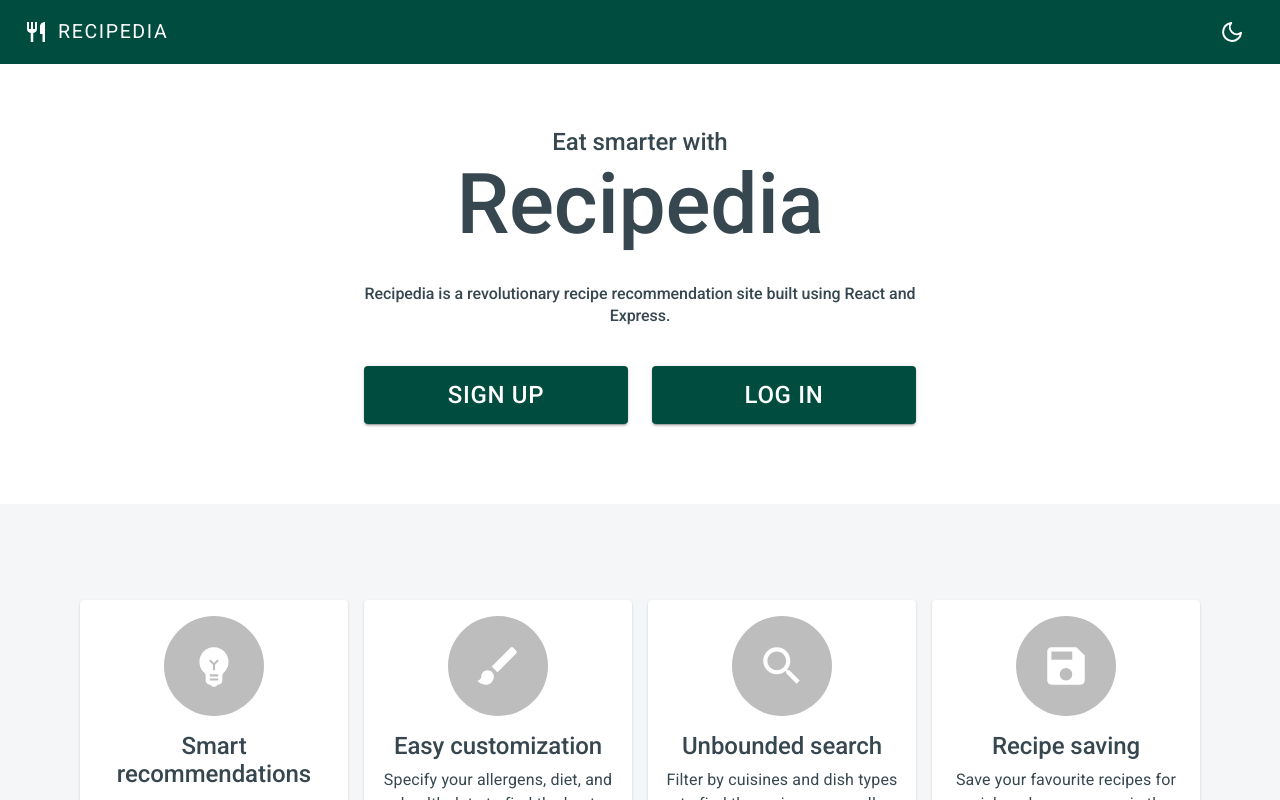
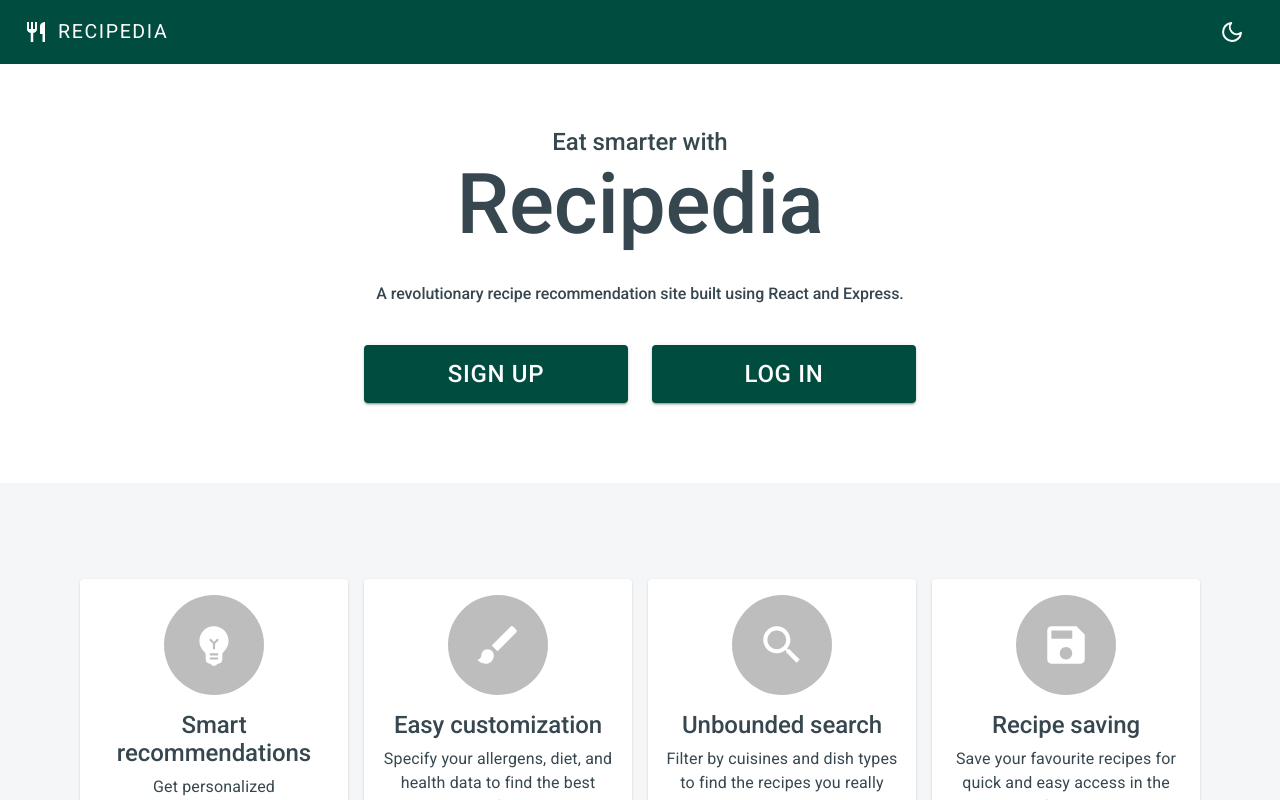
Before and after one commit to W8-Recipedia/Recipedia, a React (Create React App) app in the folder client/: page / in a window 1280 px wide. Built offline with nearby package versions, Linux system fonts and the light colour scheme.

Commit message:
Tidies up subtitle & style referencing

```diff
--- a/client/src/pages/landing/index.js
+++ b/client/src/pages/landing/index.js
@@ -15,7 +15,6 @@ import Card from "@material-ui/core/Card";
 import Container from "@material-ui/core/Container";
 import EmojiObjectsIcon from "@material-ui/icons/EmojiObjects";
 import Grid from "@material-ui/core/Grid";
-import Link from "@material-ui/core/Link";
 import Page from "src/components/theme/page";
 import RestaurantIcon from "@material-ui/icons/Restaurant";
 import { Link as RouterLink } from "react-router-dom";
@@ -56,6 +55,9 @@ const useStyles = makeStyles((theme) => ({
   avatar: {
     height: 100,
     width: 100,
+  },
+  cardIcons: {
+    fontSize: 50,
   },
   heroContent: {
     backgroundColor: theme.palette.background.paper,
@@ -131,8 +133,8 @@ const LandingView = ({ toggleDarkMode }) => {
                 color="textSecondary"
                 paragraph
               >
-                Recipedia is a revolutionary recipe recommendation site built
-                using React and Express.
+                A revolutionary recipe recommendation site built using React and
+                Express.
               </Typography>
             </Box>
             <Grid container spacing={3} justify="center">
@@ -172,7 +174,7 @@ const LandingView = ({ toggleDarkMode }) => {
                 <Box p={2}>
                   <Box display="flex" justifyContent="center" pb={2}>
                     <Avatar className={classes.avatar}>
-                      <EmojiObjectsIcon style={{ fontSize: 50 }} />
+                      <EmojiObjectsIcon className={classes.cardIcons} />
                     </Avatar>
                   </Box>
                   <Typography gutterBottom variant="h3" align="center">
@@ -191,7 +193,7 @@ const LandingView = ({ toggleDarkMode }) => {
                 <Box p={2}>
                   <Box display="flex" justifyContent="center" pb={2}>
                     <Avatar className={classes.avatar}>
-                      <BrushIcon style={{ fontSize: 50 }} />
+                      <BrushIcon className={classes.cardIcons} />
                     </Avatar>
                   </Box>
                   <Typography gutterBottom variant="h3" align="center">
@@ -209,7 +211,7 @@ const LandingView = ({ toggleDarkMode }) => {
                 <Box p={2}>
                   <Box display="flex" justifyContent="center" pb={2}>
                     <Avatar className={classes.avatar}>
-                      <SearchIcon style={{ fontSize: 50 }} />
+                      <SearchIcon className={classes.cardIcons} />
                     </Avatar>
                   </Box>
                   <Typography gutterBottom variant="h3" align="center">
@@ -228,7 +230,7 @@ const LandingView = ({ toggleDarkMode }) => {
                 <Box p={2}>
                   <Box display="flex" justifyContent="center" pb={2}>
                     <Avatar className={classes.avatar}>
-                      <SaveIcon style={{ fontSize: 50 }} />
+                      <SaveIcon className={classes.cardIcons} />
                     </Avatar>
                   </Box>
                   <Typography gutterBottom variant="h3" align="center">
```
